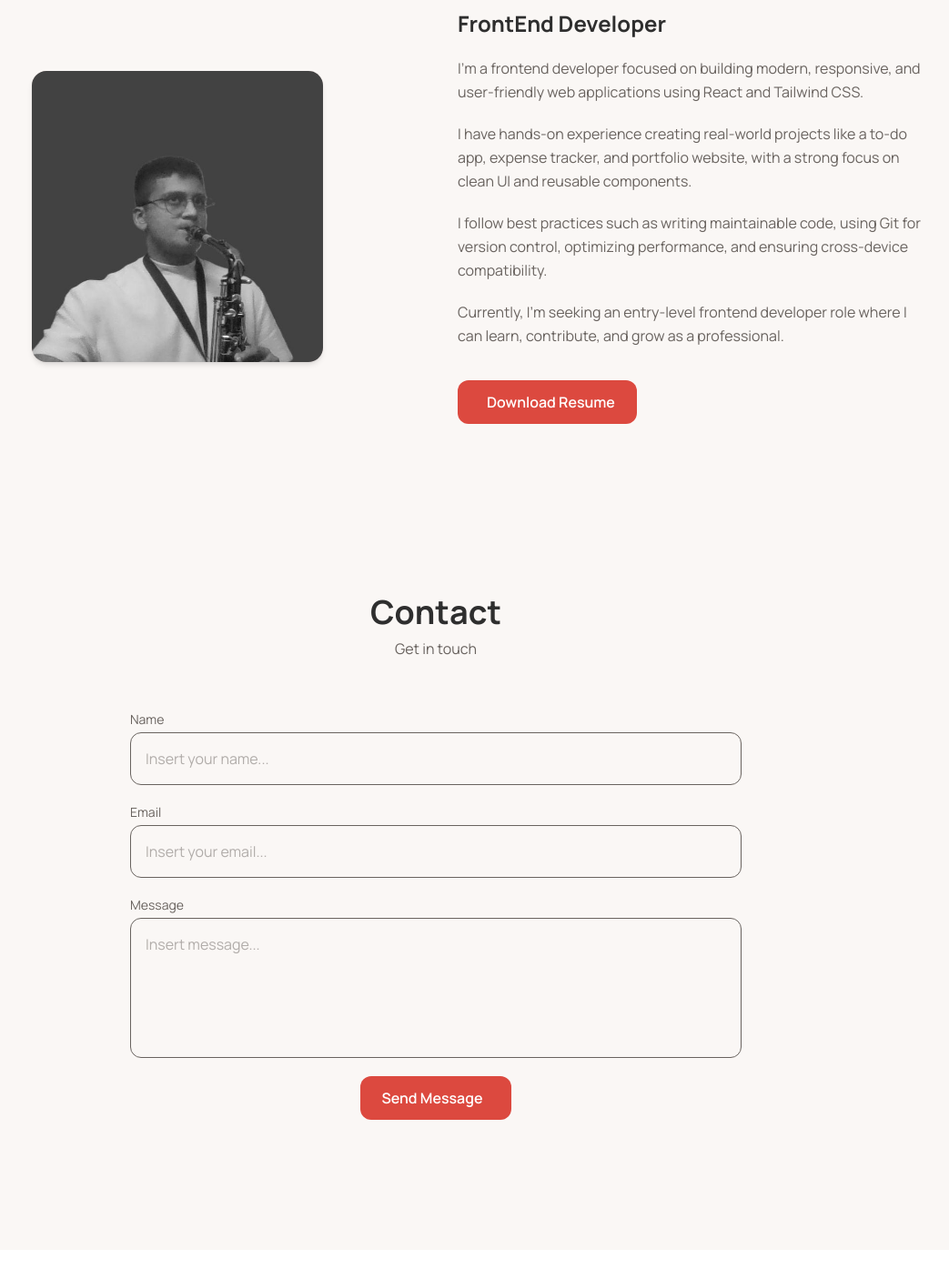
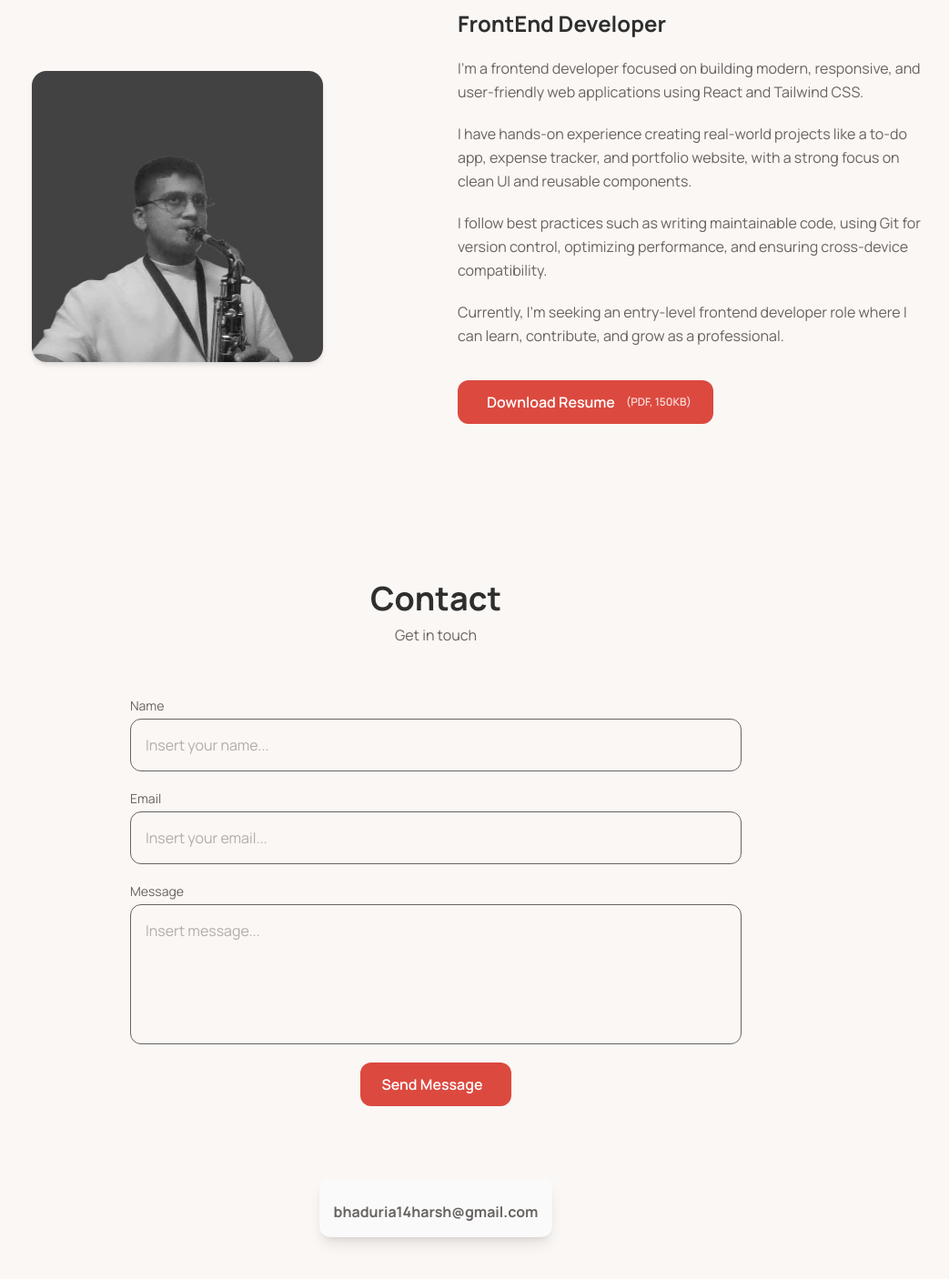
Before and after one commit to hsb-ini-14/bhaduria-portfolio, a React (Vite) app: page / in a window 1280 px wide. Shown: the part 3186-4592 px from the top of the page at 91% size, without its empty margins (161-1204 px from the left). Before the commit the page ends 4560 px from the top, so only its background shows below. Built offline with nearby package versions, Linux system fonts and the light colour scheme; some icons are missing.

Commit message:
ready to deploy

```diff
--- a/src/components/About.jsx
+++ b/src/components/About.jsx
@@ -19,7 +19,11 @@ const About = () => {
           {/* Left Side */}
           <div className="w-full md:w-1/2 flex flex-col justify-center items-center gap-12">
             <div className="w-64 h-64 sm:w-72 sm:h-72 md:w-80 md:h-80 rounded-2xl bg-lightBrand/10 flex items-center justify-center shadow-md">
-              <img src={selfImage} alt="dummyImage" className="w-full h-full rounded-2xl object-cover" />
+              <img
+                src={selfImage}
+                alt="dummyImage"
+                className="w-full h-full rounded-2xl object-cover"
+              />
             </div>
           </div>
           {/* Right Side */}
@@ -50,12 +54,15 @@ const About = () => {
             </p>
             <div className="mt-4">
               <a
-                href="#"
-                // download
+                href="/Harsh_S_Bhaduria_Frontend_Resume.pdf"
+                download
+                target="_blank"
+                rel="noopener noreferrer"
                 className="inline-flex items-center gap-2 px-6 py-3 bg-lightBrand text-white font-semibold rounded-xl hover:bg-lightBrandHover transition-all duration-300"
               >
                 <i className="bx bx-download"></i>
                 Download Resume
+                <span className="text-xs text-white/80 ml-1">(PDF, 150KB)</span>
               </a>
             </div>
           </div>
--- a/src/components/Contact.jsx
+++ b/src/components/Contact.jsx
@@ -12,6 +12,8 @@ const Contact = () => {
           </h2>
           <p className="text-lightBodyText mt-2">Get in touch</p>
         </div>
+        {/* Gmail card */}
+
         {/* Content Grid */}
         <div className="flex flex-col items-center justify-center gap-16">
           {/* Contact Form */}
@@ -20,6 +22,7 @@ const Contact = () => {
               <label className="text-sm text-lightBodyText">Name</label>
               <input
                 type="text"
+                name="name"
                 placeholder="Insert your name..."
                 required
                 className="w-full border border-lightBodyText placeholder:text-lightBodyText/50 rounded-xl px-4 py-4 outline-none focus:border-lightBrand"
@@ -28,7 +31,8 @@ const Contact = () => {
             <div className="flex flex-col gap-1 w-full">
               <label className="text-sm text-lightBodyText">Email</label>
               <input
-                type="text"
+                type="email"
+                name="email"
                 placeholder="Insert your email..."
                 required
                 className="w-full border border-lightBodyText placeholder:text-lightBodyText/50 rounded-xl px-4 py-4 outline-none focus:border-lightBrand"
@@ -38,7 +42,6 @@ const Contact = () => {
               <label className="text-sm text-lightBodyText">Message</label>
               <textarea
                 rows="5"
-                type="text"
                 placeholder="Insert message..."
                 required
                 className="w-full border border-lightBodyText placeholder:text-lightBodyText/50 rounded-xl px-4 py-4 outline-none focus:border-lightBrand resize-none"
@@ -49,16 +52,8 @@ const Contact = () => {
             </button>
           </form>
           {/* Socials */}
+          <div className="flex flex-col items-center justify-center gap-4">
             <div className="flex flex-row gap-4 justify-center text-lightHeadingText">
-            {/* Gmail */}
-            <a
-              href="mailto:bhaduria14ini@gmail.com"
-              className="hover:text-lightBrand transition-colors duration-300 flex items-center gap-2"
-            >
-              <i className="bxl bx-gmail text-3xl sm:text-4xl" />
-              <span className="hidden text-xl">Gmail</span>
-            </a>
-            {/* GitHub */}
               <a
                 href="https://github.com/hsb-ini-14"
                 target="_blank"
@@ -80,6 +75,14 @@ const Contact = () => {
                 <span className="hidden text-xl">LinkedIn</span>
               </a>
             </div>
+            {/* Gmail */}
+            <div className="bg-lightCardBg shadow-lg hover:shadow-2xl p-4 flex flex-col items-center justify-center gap-2 rounded-xl group">
+              <i className="bxl bx-gmail text-4xl text-lightBodyText group-hover:text-lightBrand"></i>
+              <p className="text-base text-lightBodyText font-bold">
+                bhaduria14harsh@gmail.com
+              </p>
+            </div>
+          </div>
         </div>
       </div>
     </section>
```
Also changed, not shown: src/index.css (+0 -14 lines), 1 other file (tests, documents, lock files or other folders). Lines whose indentation alone changed are shown as unchanged.
